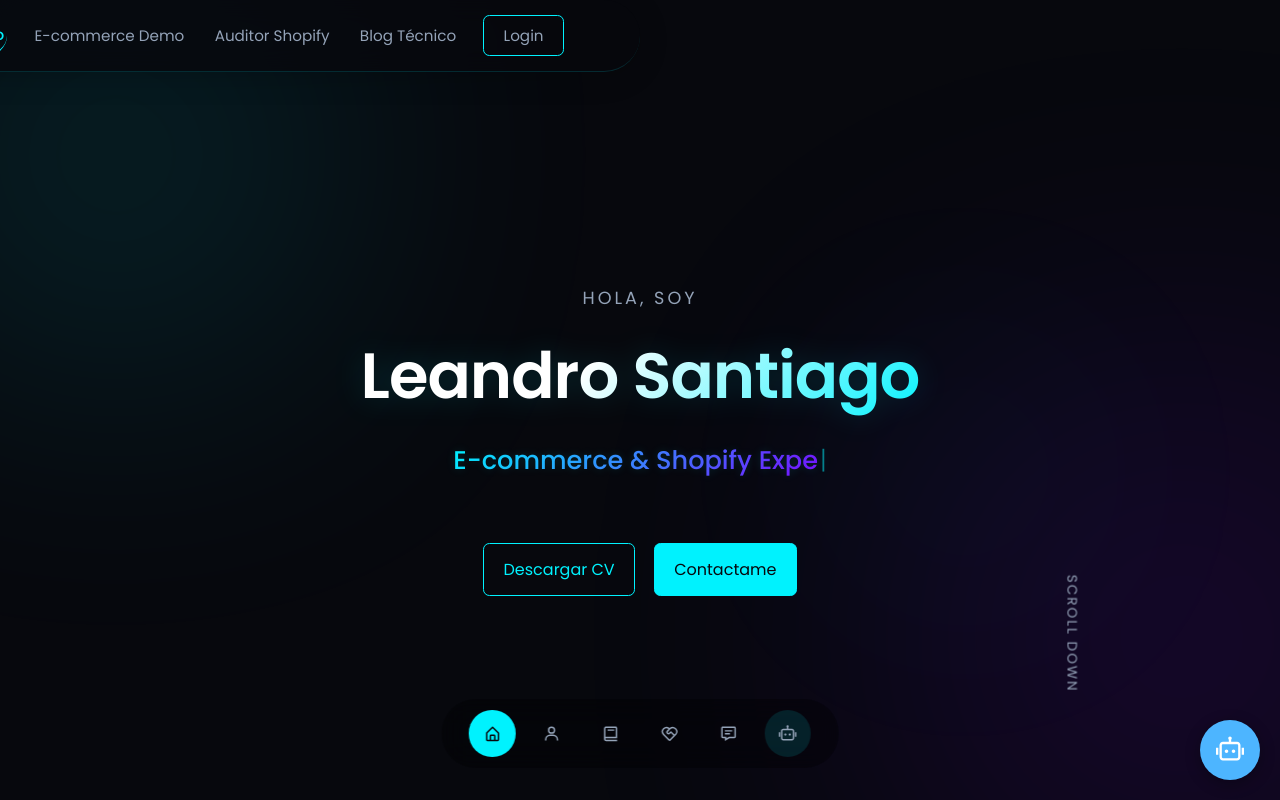
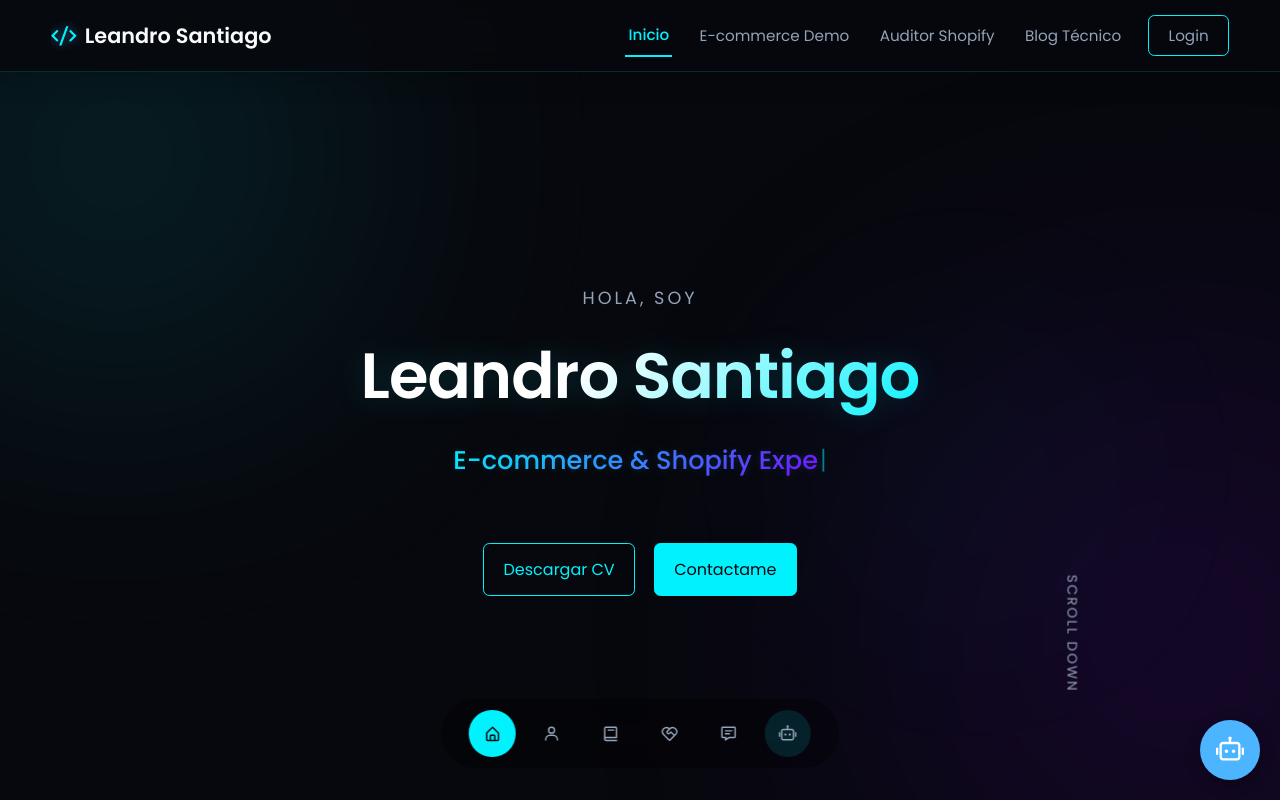
Before and after one commit to leandros1793/portfolio-leandro-s, a React (Create React App) app: page / in a window 1280 px wide. Shown: the top 800 px of the page. Built offline with nearby package versions, Linux system fonts and the light colour scheme.

Commit message:
fix: isolate floating nav dock styles to .floating-nav class, resolving collision with top navbar <nav> tag

```diff
--- a/src/components/nav/Nav.jsx
+++ b/src/components/nav/Nav.jsx
@@ -18,7 +18,7 @@ const Nav = ({ onAIToggle, isChatbotOpen }) => { // Recibe función y estado del
   }
 
   return (
-  <nav>
+  <nav className="floating-nav">
     <a
       href={isHome ? '#' : '/'}
       onClick={() => setActiveNav('#')}
--- a/src/components/nav/nav.css
+++ b/src/components/nav/nav.css
@@ -1,4 +1,4 @@
-nav {
+.floating-nav {
     /* CORREGIDO: De 0 a 0.3 para que se vea el fondo oscuro */
     background: rgba(0, 0, 0, 0.3);
     width: max-content;
@@ -15,7 +15,7 @@ nav {
     backdrop-filter: blur(15px);
 }
 
-nav a {
+.floating-nav a {
     background: transparent;
     padding: 0.9rem;
     border-radius: 50%;
@@ -25,24 +25,24 @@ nav a {
     transition: all 0.3s ease; /* Suaviza el hover */
 }
 
-nav a:hover {
+.floating-nav a:hover {
     background: rgba(0, 0, 0, 0.3); /* Un poco más oscuro al pasar el mouse */
 }
 
-nav a.active {
+.floating-nav a.active {
     background: var(--color-primary);
     color: var(--color-bg);
 }
 
 /* --- ESTILOS DEL BOTÓN IA --- */
-nav a.ai-toggle {
+.floating-nav a.ai-toggle {
     position: relative;
     overflow: hidden;
     cursor: pointer;
 }
 
 /* Efecto de pulso */
-nav a.ai-toggle::before {
+.floating-nav a.ai-toggle::before {
     content: '';
     position: absolute;
     top: 50%;
@@ -72,19 +72,19 @@ nav a.ai-toggle::before {
     }
 }
 
-nav a.ai-toggle:hover {
+.floating-nav a.ai-toggle:hover {
     background: rgba(255, 255, 255, 0.1);
     transform: translateY(-3px);
 }
 
 /* Estado Activo del Chat */
-nav a.ai-toggle.chat-active {
+.floating-nav a.ai-toggle.chat-active {
     background: var(--color-primary);
     color: var(--color-bg);
     /* CORREGIDO: Usamos el color directo o variable HEX para evitar errores */
     box-shadow: 0 0 15px var(--color-primary);
 }
 
-nav a.ai-toggle.chat-active::before {
+.floating-nav a.ai-toggle.chat-active::before {
     animation: none;
 }
```
